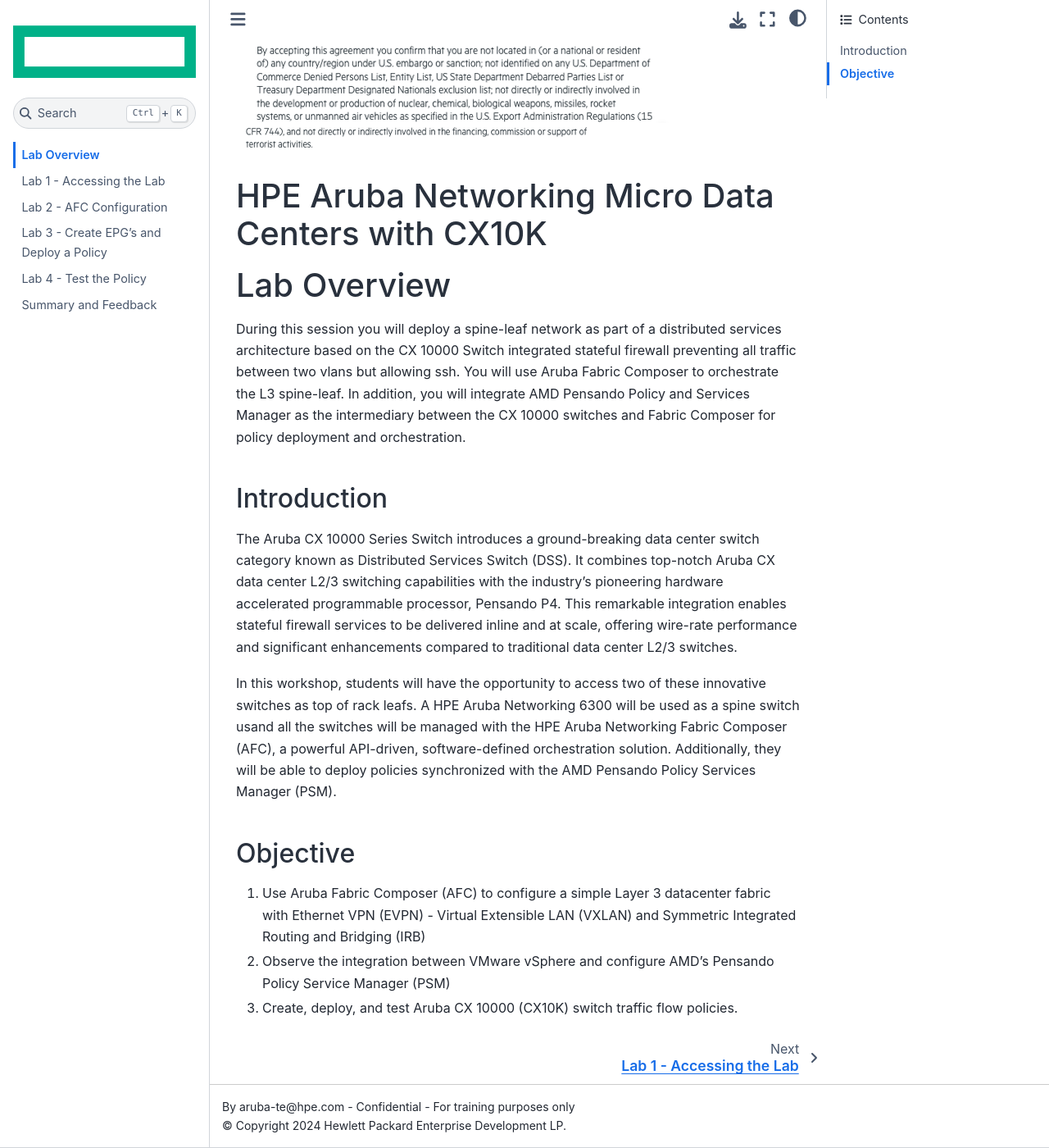
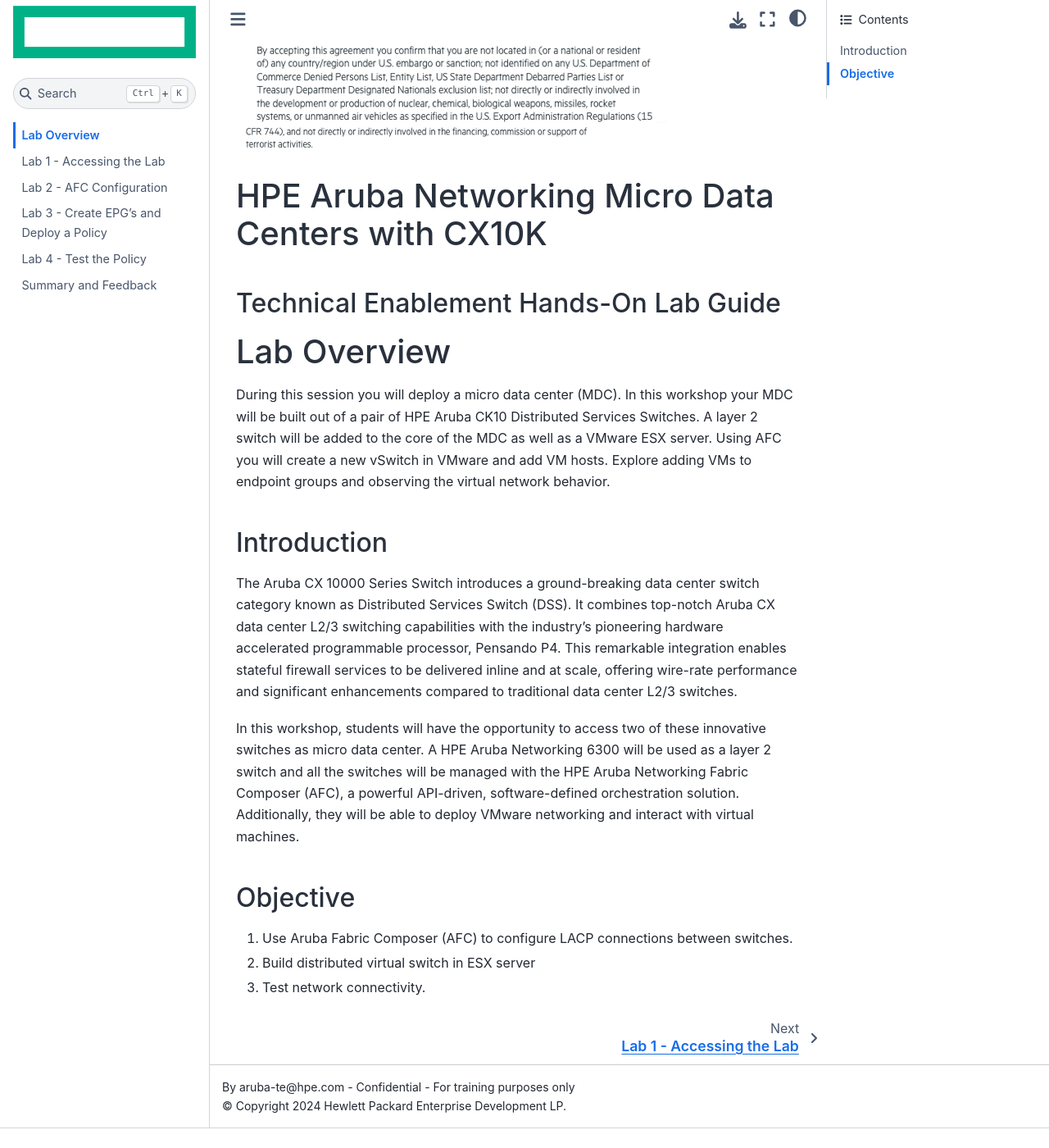
Before and after one commit to xod442/aruba-te-labguide-te4206, a Jupyter Book: the page built from docs/home.md, in a window 1280 px wide and 1400 px high, scrolled down 1021 px. Shown: the whole window at 82% size. Built offline with Jupyter Book 1.0.4 settings and Sphinx 7.4.7 and the Sphinx Book theme 1.1.4, drawn with Linux system fonts in a browser that asks for light colours; after the commit the page ends 2397 px from its top, so only the background shows below that.

Commit message:
see file for any changes

```diff
--- a/docs/home.md
+++ b/docs/home.md
@@ -5,15 +5,17 @@
 
 <h1>HPE Aruba Networking Micro Data Centers with CX10K</h1>
 
+<h2>Technical Enablement Hands-On Lab Guide</h2>
+
 # Lab Overview
-During this session you will deploy a spine-leaf network as part of a distributed services architecture based on the CX 10000 Switch integrated stateful firewall preventing all traffic between two vlans but allowing ssh. You will use Aruba Fabric Composer to orchestrate the L3 spine-leaf. In addition, you will integrate AMD Pensando Policy and Services Manager as the intermediary between the CX 10000 switches and Fabric Composer for policy deployment and orchestration.
+During this session you will deploy a micro data center (MDC). In this workshop your MDC will be built out of a pair of HPE Aruba CK10 Distributed Services Switches. A layer 2 switch will be added to the core of the MDC as well as a VMware ESX server. Using AFC you will create a new vSwitch in VMware and add VM hosts. Explore adding VMs to endpoint groups and observing the virtual network behavior.
 
 ### Introduction
 The Aruba CX 10000 Series Switch introduces a ground-breaking data center switch category known as Distributed Services Switch (DSS). It combines top-notch Aruba CX data center L2/3 switching capabilities with the industry's pioneering hardware accelerated programmable processor, Pensando P4. This remarkable integration enables stateful firewall services to be delivered inline and at scale, offering wire-rate performance and significant enhancements compared to traditional data center L2/3 switches.
 
-In this workshop, students will have the opportunity to access two of these innovative switches as top of rack leafs. A HPE Aruba Networking 6300 will be used as a spine switch usand all the switches will be managed with the HPE Aruba Networking Fabric Composer (AFC), a powerful API-driven, software-defined orchestration solution. Additionally, they will be able to deploy policies synchronized with the AMD Pensando Policy Services Manager (PSM).
+In this workshop, students will have the opportunity to access two of these innovative switches as micro data center. A HPE Aruba Networking 6300 will be used as a layer 2 switch and all the switches will be managed with the HPE Aruba Networking Fabric Composer (AFC), a powerful API-driven, software-defined orchestration solution. Additionally, they will be able to deploy VMware networking and interact with virtual machines.
 
 ### Objective
-1. Use Aruba Fabric Composer (AFC) to configure a simple Layer 3 datacenter fabric with Ethernet VPN (EVPN) - Virtual Extensible LAN (VXLAN) and Symmetric Integrated Routing and Bridging (IRB)
-2. Observe the integration between VMware vSphere and configure AMD's Pensando Policy Service Manager (PSM)
-3. Create, deploy, and test Aruba CX 10000 (CX10K) switch traffic flow policies.
+1. Use Aruba Fabric Composer (AFC) to configure LACP connections between switches.
+2. Build distributed virtual switch in ESX server
+3. Test network connectivity.
```
